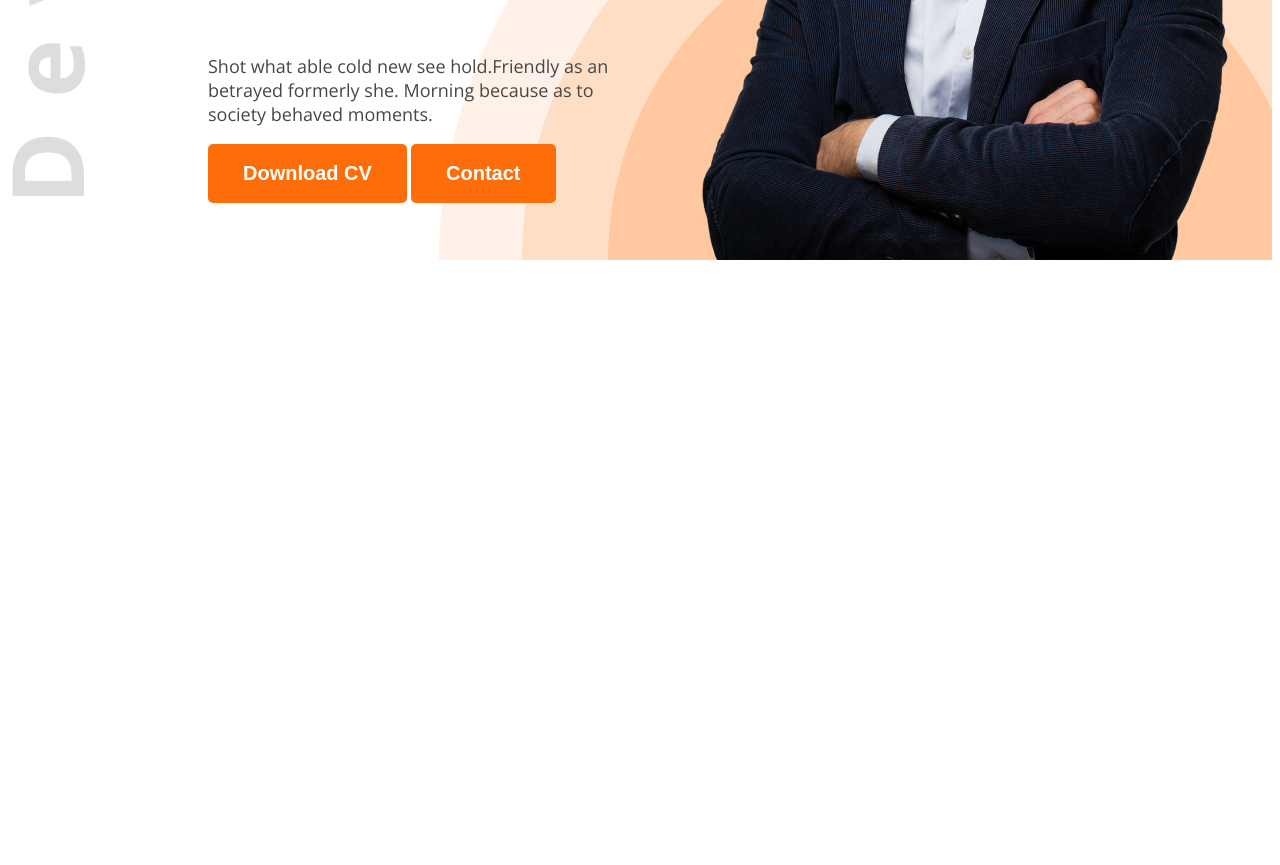
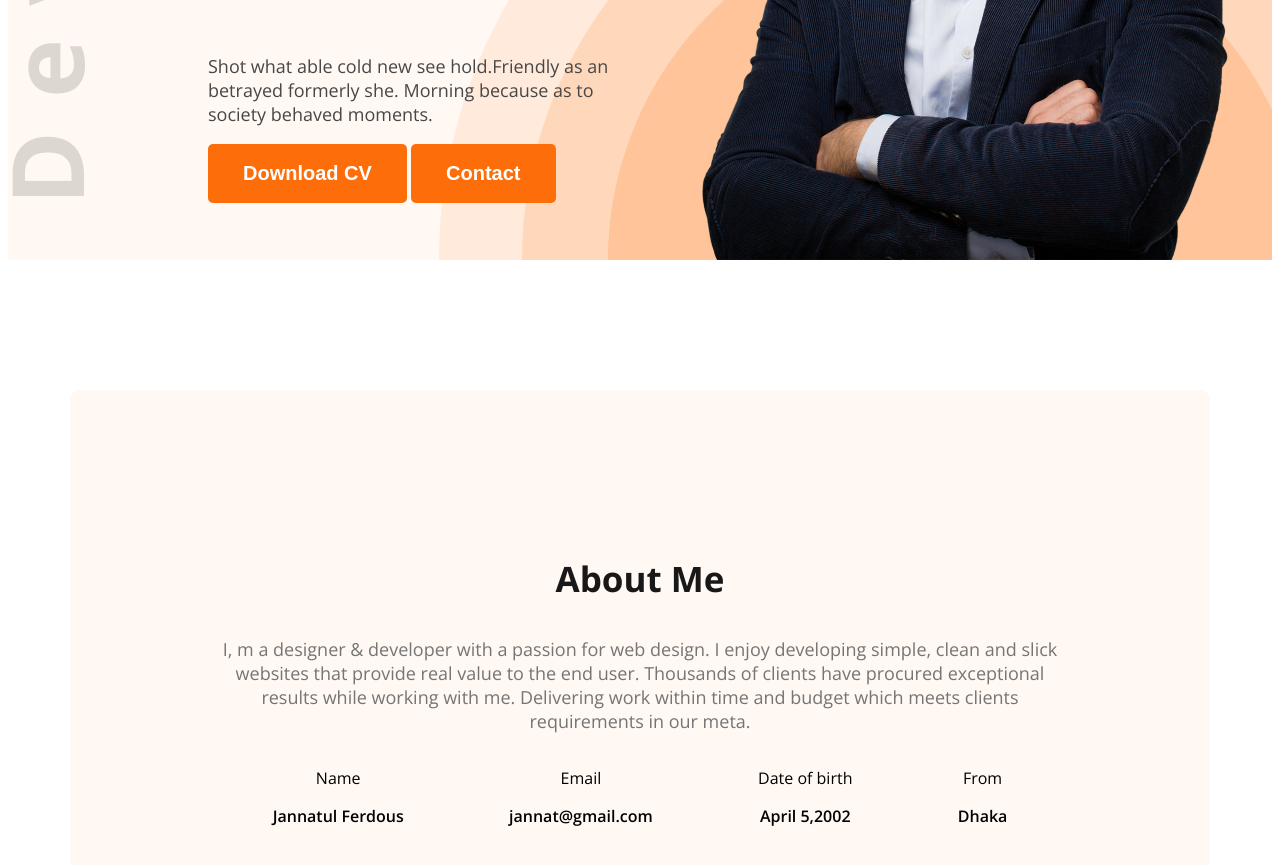
Before and after one commit to jannatul016/web-developer-portfolio, a plain HTML site: page index.html in a window 1280 px wide. Shown: the part 575-1440 px from the top of the page. Before the commit the page ends 843 px from the top, so only its background shows below. Drawn offline with nearby package versions, Linux system fonts and the light colour scheme.

Commit message:
added the code

```diff
--- a/index.html
+++ b/index.html
@@ -13,7 +13,7 @@
 </head>
 
 <body class="open-sans-normal">
-    <header class="header">
+    <header class="header secondary-bg">
         <nav>
             <h3 class="nav-title">Ja<span class="text-primary">nn</span>at</h3>
             <ul>
@@ -35,7 +35,29 @@
         </div>
     </header>
     <main>
+        <section class="about secondary-bg">
+            <h3 class="section-title">About Me</h3>
+            <p class="section-des">I, m a designer & developer with a passion for web design. I enjoy developing simple, clean and slick websites that provide real value to the end user. Thousands of clients have procured exceptional results while working with me. Delivering work within time and budget which meets clients requirements in our meta.</p>
+            <div class="about-items">
+                <div class="about-item">
+                    <p class="item-title">Name</p>
+                    <p class="item-des">Jannatul Ferdous</p>
+                </div>
+                <div class="about-item">
+                    <p class="item-title">Email</p>
+                    <p class="item-des">jannat@gmail.com</p>
+                </div>
+                <div class="about-item">
+                    <p class="item-title">Date of birth</p>
+                    <p class="item-des">April 5,2002</p>
+                </div>
+                <div class="about-item">
+                    <p class="item-title">From</p>
+                    <p class="item-des">Dhaka</p>
+                </div>
+            </div>
 
+        </section>
     </main>
     <footer>
 
--- a/styles/portfolio.css
+++ b/styles/portfolio.css
@@ -1,14 +1,25 @@
-
 .open-sans-normal {
   font-family: "Open Sans", sans-serif;
   font-optical-sizing: auto;
   font-style: normal;
   font-variation-settings:
-    "wdth" 100;
+    "width" 100;
 }
 /* shared styles */
 .text-primary{
     color: #FD6E0A;
+}
+.section-title{
+    font-size: 35px;
+    font-weight: bold;
+    color: #181818;
+}
+.section-des{
+    font-size: 18px;
+    color: #757575;
+}
+.secondary-bg{
+    background-color: #FFF8F3;
 }
 /* header styes */
 .header{
@@ -76,3 +87,24 @@
 .banner-pp{
     width: 585px;
 }
+
+/* about styles */
+.about{
+    border-radius: 10px;
+    padding: 130px 150px;
+    text-align: center;
+    margin-top: 130px;
+}
+
+/* main style */
+main{
+    max-width: 1140px;
+    margin: 0 auto;
+}
+.item-des{
+    font-weight: 600;
+}
+.about-items{
+    display: flex;
+    justify-content: space-around;
+}
```
